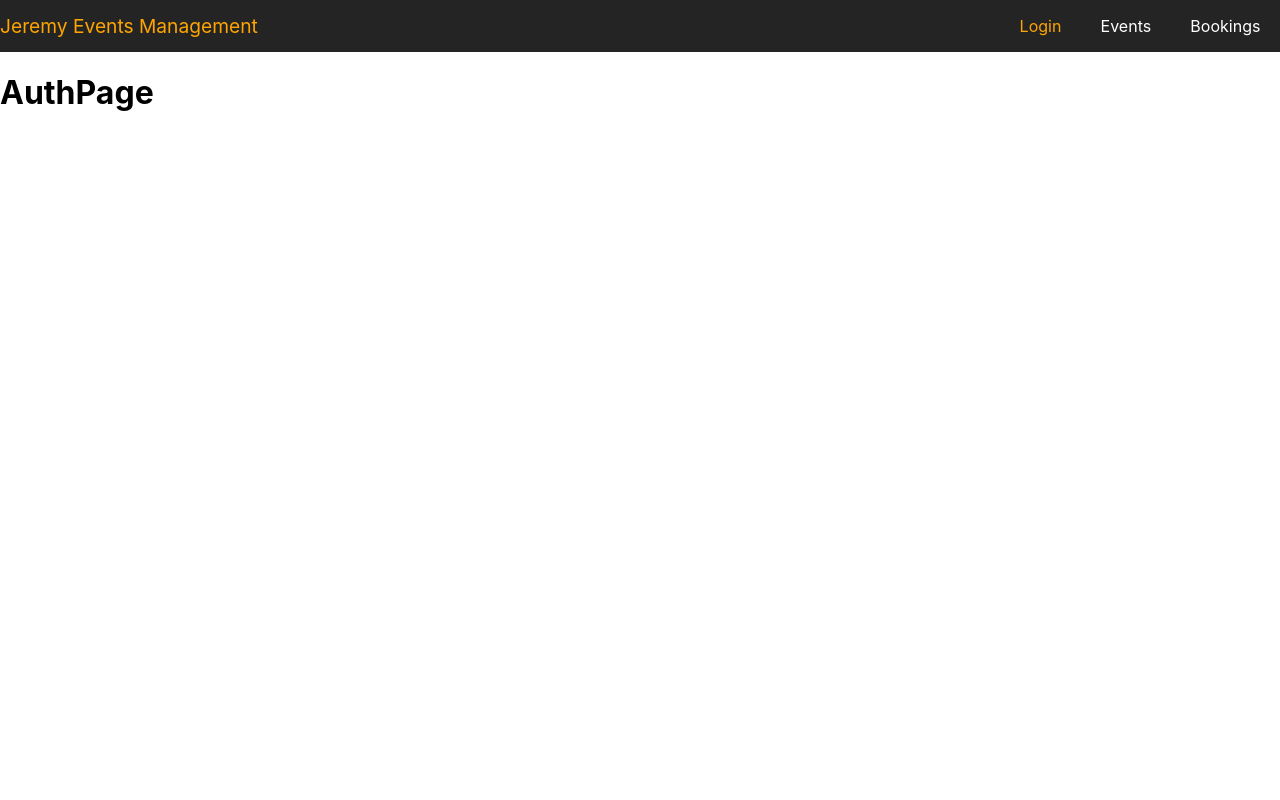
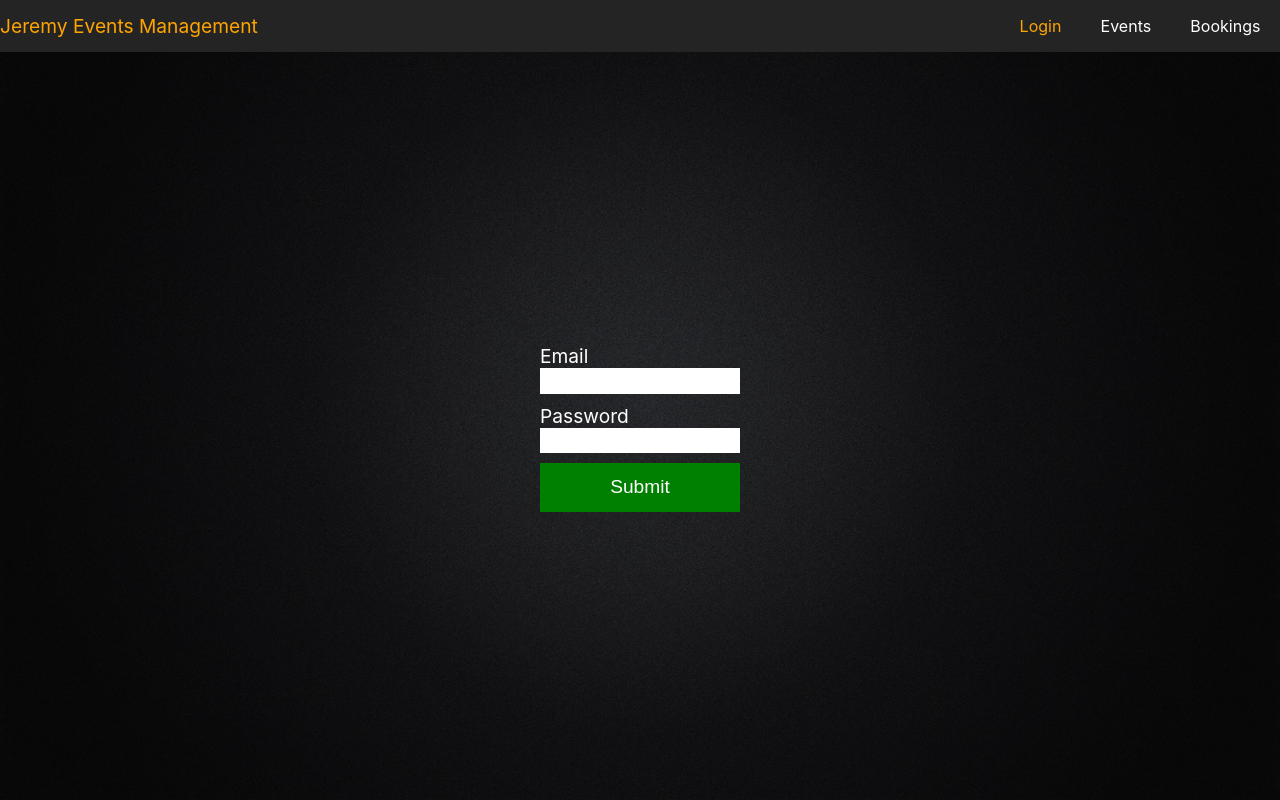
Before and after one commit to butsoleg/react-graphqlpractice, a React (Create React App) app in the folder frontend/: page /auth in a window 1280 px wide. Built offline with nearby package versions, Linux system fonts and the light colour scheme.

Commit message:
add login form using useState hook

```diff
--- a/frontend/package.json
+++ b/frontend/package.json
@@ -3,6 +3,7 @@
   "version": "0.1.0",
   "private": true,
   "dependencies": {
+    "node-sass": "^4.11.0",
     "react": "^16.8.3",
     "react-dom": "^16.8.3",
     "react-router-dom": "^4.3.1",
--- a/frontend/src/pages/AuthPage.jsx
+++ b/frontend/src/pages/AuthPage.jsx
@@ -1,9 +1,62 @@
-import React from 'react'
+import React, { useState } from 'react'
+import './AuthPage.scss'
+
 const AuthPage = () => {
+  const [email, setEmail] = useState('')
+  const [password, setPassword] = useState('')
+
+  const handleInputChange = event => {
+    const { name, value } = event.target
+    switch (name) {
+      case 'email':
+        setEmail(value)
+        break
+      case 'password':
+        setPassword(value)
+        break
+      default:
+        break
+    }
+  }
+
+  const handleSubmit = event => {
+    event.preventDefault()
+    console.log('on submit', {
+      email,
+      password
+    })
+  }
+
   return (
-    <React.Fragment>
-      <h1>AuthPage</h1>
-    </React.Fragment>
+    <div className="form-container">
+      <form className="form">
+        <div className="form-group">
+          <label htmlFor="email">Email</label>
+          <input
+            type="email"
+            name="email"
+            id="email"
+            value={email}
+            onChange={handleInputChange}
+            className="form-control"
+          />
+        </div>
+        <div className="form-group">
+          <label htmlFor="password">Password</label>
+          <input
+            type="password"
+            name="password"
+            id="password"
+            value={password}
+            onChange={handleInputChange}
+            className="form-control"
+          />
+        </div>
+        <button type="submit" onClick={handleSubmit}>
+          Submit
+        </button>
+      </form>
+    </div>
   )
 }
 
--- /dev/null
+++ b/frontend/src/pages/AuthPage.scss
@@ -0,0 +1,51 @@
+body {
+  background: url('../assets/images/black_background.jpg') no-repeat center
+    fixed;
+  background-size: cover;
+
+  .form-container {
+    width: 100%;
+    height: 90vh;
+    display: flex;
+    align-items: center;
+
+    form {
+      margin: 0 auto;
+      padding-top: 2em;
+
+      .form-group {
+        display: block;
+        font-size: 1.2em;
+        color: white;
+        margin-bottom: 0.5em;
+
+        label {
+          display: block;
+        }
+
+        input[type='email'],
+        input[type='password'] {
+          display: block;
+          border: none;
+          width: 15em;
+          padding: 0.4em 0;
+        }
+      }
+
+      button {
+        font-size: 1.2em;
+        color: white;
+        background: green;
+        padding: 0.7em 0;
+        display: block;
+        width: 100%;
+        border: none;
+      }
+
+      button:hover {
+        background: orange;
+        color: #e2e2e2;
+      }
+    }
+  }
+}
```
Also changed, not shown: frontend/src/assets/images/black_background.jpg (added), 1 other file (tests, documents, lock files or other folders).
